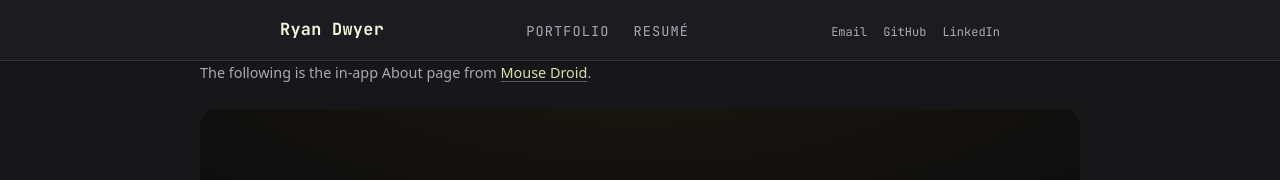
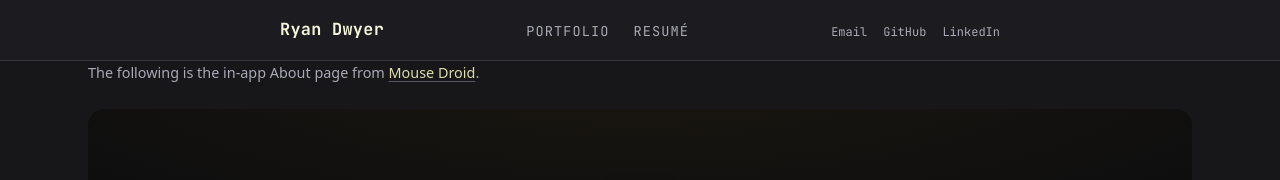
Before and after one commit to ToxicBananaParty/rydwy.com, an Astro site: page /mouse-droid in a window 1280 px wide. Shown: the top 180 px of the page. Built offline with nearby package versions, Linux system fonts and the light colour scheme; Astro itself is replaced by a stand-in of ours.

Commit message:
Redo width

```diff
--- a/src/pages/mouse-droid.astro
+++ b/src/pages/mouse-droid.astro
@@ -112,10 +112,22 @@ import '../styles/mouse-droid-about.css';
   .preface {
     font-size: 0.9rem;
     color: var(--text-dim);
-    max-width: 920px;
+    max-width: 72rem;
     margin: 0 auto var(--space-5);
   }
   .about-root {
+    /* Widen the showcase past the app's 920px cap so it fills the roomier
+       container below (the app has no page chrome; this page does). */
+    max-width: 72rem;
     margin-bottom: var(--space-8);
   }
 </style>
+
+<style is:global>
+  /* This showcase runs one tier wider than the site's standard `wide`
+     container. Astro ships this rule only on /mouse-droid, so the homepage's
+     `wide` layout is unaffected. The #id beats global.css's `.container.wide`. */
+  #main-content.container.wide {
+    max-width: 72rem;
+  }
+</style>
```
